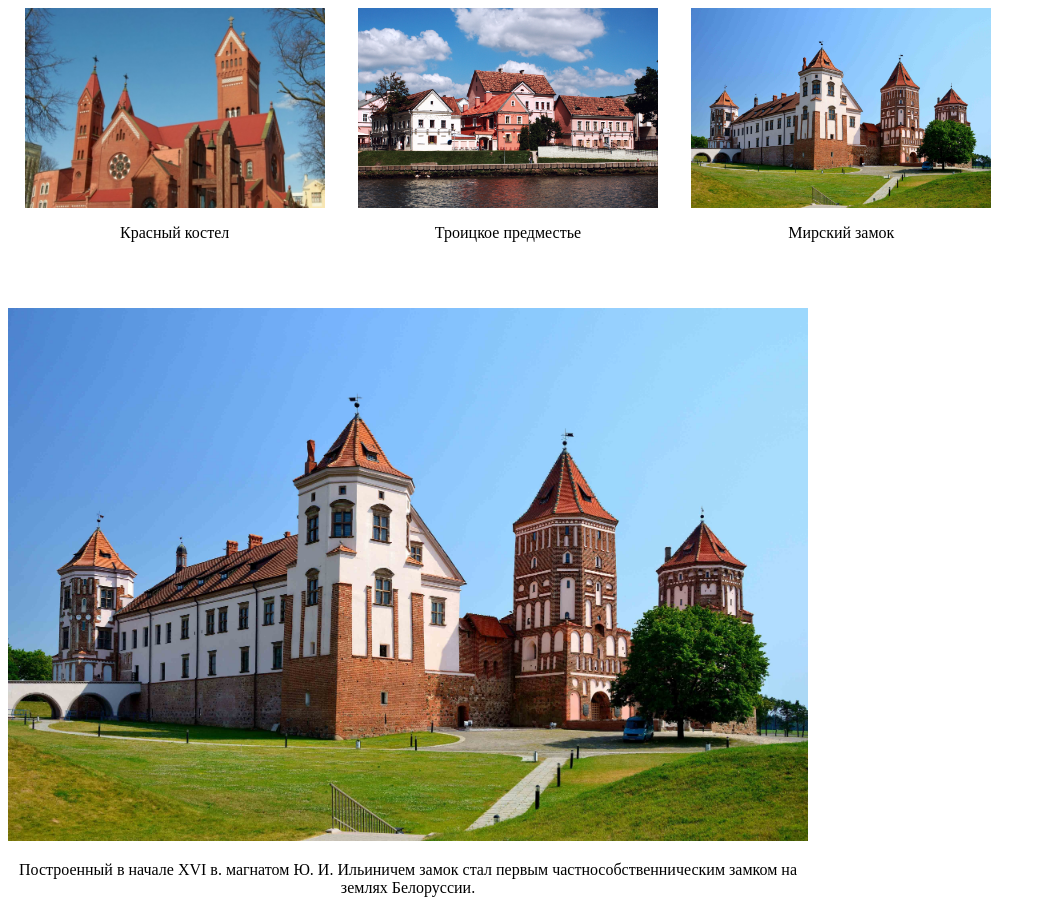
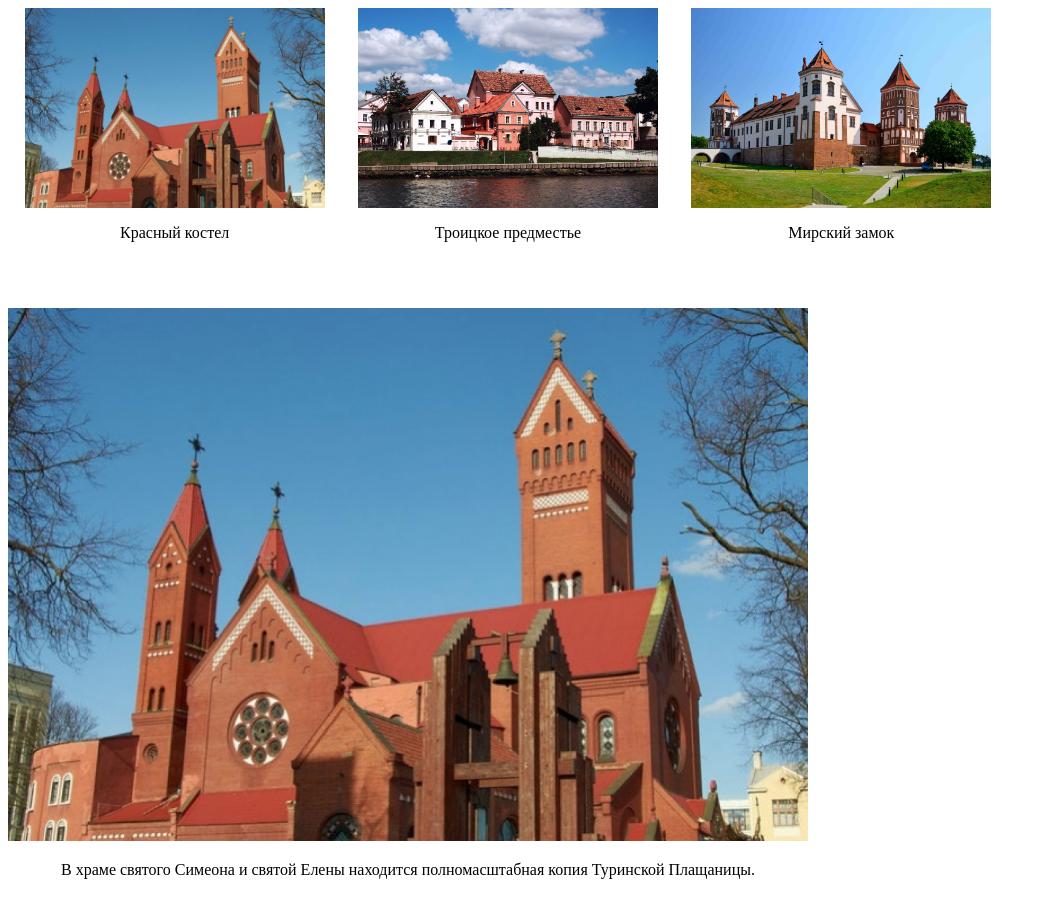
Before and after one commit to ElenaSchem/FE47-homework-shchemeliova, a plain HTML site: page Gallery/index_shch-10.html in a window 1280 px wide. Both pictures are taken after a click on the picture 174 px from the left and 108 px from the top of the page. Shown: the whole page, without its empty margins (0-1046 px from the left). Drawn offline with Linux system fonts and the light colour scheme.

Commit message:
fix: images show and hidden

```diff
--- a/Gallery/index_shch-10.html
+++ b/Gallery/index_shch-10.html
@@ -49,7 +49,7 @@
         for (i = 0; i < block.length; i++) {
             result += `
                 <div class="block">
-                    <img onclick="about()" src="images/${block[i].image}" alt="">
+                    <img onclick="about('${i}')" src="images/${block[i].image}" alt="">
                     <p>${block[i].title}</p>
                 </div>
             `;
@@ -57,17 +57,16 @@
 
         main.innerHTML = result;
 
-        function about() {
-            let info_about = "";
-            for (i = 0; i < block.length; i++) {
+        let info_about = "";
+
+        function about(i) {
             info_about = `
-                <div class="info_about">
-                    <img onclick="info.style.visibility = 'hidden'" src="images/${block[i].image}" alt="">
+                <div class="info_about" onclick="this.style.visibility = 'hidden'">
+                    <img src="images/${block[i].image}" alt="">
                     <p>${block[i].text}</p>
                 </div>
             `;
-        }
-        info.innerHTML = info_about;
+            info.innerHTML = info_about;
         };
 
     </script>
```
